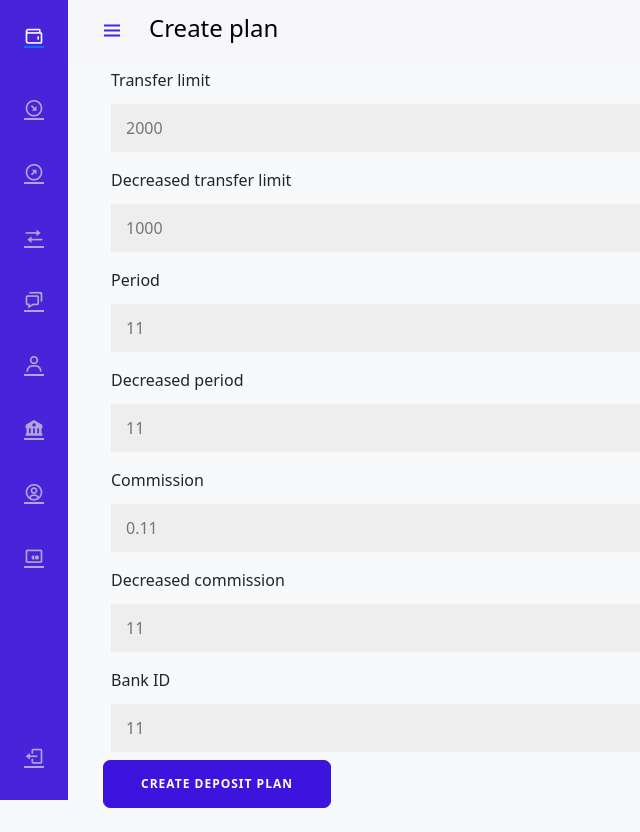
After one commit to 20xygen/MIPTpay, a Django app: page /create_plan/ in a window 1280 px wide; the page is wider, and only the part inside the window is pictured. The commit adds this page. Shown: that part, without its empty margins (0-640 px from the left). Run offline with Django 4.2, Linux system fonts and the light colour scheme; the visitor is signed in with stand-in values (Sample User, id 1); parts of the project's set-up code (start-up, migrations or seed data) failed here and were passed over.

Commit message:
Added creating plans

```diff
--- a/src/miptpaydj/mainapp/forms.py
+++ b/src/miptpaydj/mainapp/forms.py
@@ -8,6 +8,42 @@ class CreateBankForm(forms.Form):
 
     class Meta(UserCreationForm.Meta):
         fields = ['bank']
+
+
+class DebitForm(forms.Form):
+    transfer_limit = forms.CharField(label='Transfer Limit', max_length=100)
+    decreased_transfer_limit = forms.CharField(label='Decreased Transfer Limit', max_length=100)
+    bank = forms.CharField(label='Name', max_length=100)
+
+    class Meta(UserCreationForm.Meta):
+        fields = ['transfer_limit', 'decreased_transfer_limit', 'bank']
+
+
+class CreditForm(forms.Form):
+    transfer_limit = forms.CharField(label='Credit Limit', max_length=100)
+    decreased_transfer_limit = forms.CharField(label='Decreased Credit Limit', max_length=100)
+    lower_limit = forms.CharField(label='Lower Limit', max_length=100)
+    decreased_lower_limit = forms.CharField(label='Decreased Lower Limit', max_length=100)
+    commission = forms.CharField(label='Commission', max_length=100)
+    decreased_commission = forms.CharField(label='Decreased Commission', max_length=100)
+    bank = forms.CharField(label='Name', max_length=100)
+
+    class Meta(UserCreationForm.Meta):
+        fields = ['transfer_limit', 'decreased_transfer_limit', 'lower_limit', 'decreased_lower_limit', 'commission', 'decreased_commission', 'bank']
+
+
+class DepositForm(forms.Form):
+    transfer_limit = forms.CharField(label='Credit Limit', max_length=100)
+    decreased_transfer_limit = forms.CharField(label='Decreased Credit Limit', max_length=100)
+    period = forms.CharField(label='Lower Limit', max_length=100)
+    decreased_period = forms.CharField(label='Decreased Lower Limit', max_length=100)
+    commission = forms.CharField(label='Commission', max_length=100)
+    decreased_commission = forms.CharField(label='Decreased Commission', max_length=100)
+    bank = forms.CharField(label='Name', max_length=100)
+
+    class Meta(UserCreationForm.Meta):
+        fields = ['transfer_limit', 'decreased_transfer_limit', 'period', 'decreased_period', 'commission',
+                  'decreased_commission', 'bank']
 
 
 class CreateClientForm(forms.Form):
@@ -24,6 +60,7 @@ class CreateAccountForm(forms.Form):
 
     class Meta(UserCreationForm.Meta):
         fields = ['bank', 'plan', 'client']
+
 
 class UpdateProfileForm(forms.Form):
     name = forms.CharField(max_length=100, help_text='Name')
--- a/src/miptpaydj/mainapp/static/css/styles.css
+++ b/src/miptpaydj/mainapp/static/css/styles.css
@@ -83,3 +83,7 @@ table tr:hover {
 .table-bottom {
     margin-top: 35px;
 }
+
+.link {
+    text-decoration: none;
+}
--- a/src/miptpaydj/mainapp/templates/banks.html
+++ b/src/miptpaydj/mainapp/templates/banks.html
@@ -70,5 +70,10 @@
             {% endfor %}
         </tbody>
     </table>
+    {% if is_staff %}
+    <button class="container-button" style="margin-top: 35px;"><a style="color: inherit;text-decoration: none;" href="/create_plan/?type=0">Create debit plan</a></button>
+    <button class="container-button"><a style="color: inherit;text-decoration: none;" href="/create_plan/?type=1">Create credit plan</a></button>
+    <button class="container-button"><a style="color: inherit;text-decoration: none;" href="/create_plan/?type=2">Create deposit plan</a></button>
+    {% endif %}
 
 {% endblock %}
--- /dev/null
+++ b/src/miptpaydj/mainapp/templates/create_plan.html
@@ -0,0 +1,148 @@
+{% extends 'material_base.html' %}
+{% block title %}Create plan{% endblock %}
+{% block header %}Create plan{% endblock %}
+{% block enable_logo %}{% endblock %}
+{% block enable1 %}{% endblock %}
+{% block enable2 %}{% endblock %}
+{% block enable3 %}{% endblock %}
+{% block enable_chats %}{% endblock %}
+{% block enable4 %}{% endblock %}
+{% block enable5 %}{% endblock %}
+{% block enable6 %}active{% endblock %}
+{% block enable7 %}{% endblock %}
+{% block enable8 %}{% endblock %}
+{% block enable9 %}{% endblock %}
+{% block content %}
+    {% if type == '0' %}
+    <form class="outer-container" method="post">
+        {% csrf_token %}
+        <div class="form-container">
+            <div class="container-input">
+                <label for="1">Transfer limit</label>
+                <input type="text" id="1" name="transfer_limit" placeholder="2000" />
+            </div>
+        </div>
+        <div class="form-container">
+            <div class="container-input">
+                <label for="2">Decreased transfer limit</label>
+                <input type="text" id="2" name="decreased_transfer_limit" placeholder="1000" />
+            </div>
+        </div>
+        <div class="form-container">
+            <div class="container-input">
+                <label for="3">Bank ID</label>
+                <input type="text" id="3" name="bank" placeholder="11" />
+            </div>
+        </div>
+        <div class="form-container">
+            <button class="container-button" type="submit">
+                Create debit plan
+            </button>
+        </div>
+    </form>
+    {% elif type == '1' %}
+    <form class="outer-container" method="post">
+        {% csrf_token %}
+        <div class="form-container">
+            <div class="container-input">
+                <label for="4">Transfer limit</label>
+                <input type="text" id="4" name="transfer_limit" placeholder="2000" />
+            </div>
+        </div>
+        <div class="form-container">
+            <div class="container-input">
+                <label for="5">Decreased transfer limit</label>
+                <input type="text" id="5" name="decreased_transfer_limit" placeholder="1000" />
+            </div>
+        </div>
+        <div class="form-container">
+            <div class="container-input">
+                <label for="6">Lower limit</label>
+                <input type="text" id="6" name="lower_limit" placeholder="11" />
+            </div>
+        </div>
+        <div class="form-container">
+            <div class="container-input">
+                <label for="7">Decreased lower limit</label>
+                <input type="text" id="7" name="decreased_lower_limit" placeholder="11" />
+            </div>
+        </div>
+        <div class="form-container">
+            <div class="container-input">
+                <label for="8">Commission</label>
+                <input type="text" id="8" name="commission" placeholder="0.11" />
+            </div>
+        </div>
+        <div class="form-container">
+            <div class="container-input">
+                <label for="9">Decreased commission</label>
+                <input type="text" id="9" name="decreased_commission" placeholder="11" />
+            </div>
+        </div>
+        <div class="form-container">
+            <div class="container-input">
+                <label for="10">Bank ID</label>
+                <input type="text" id="10" name="bank" placeholder="11" />
+            </div>
+        </div>
+        <div class="form-container">
+            <button class="container-button" type="submit">
+                Create credit plan
+            </button>
+        </div>
+    </form>
+    {% else %}
+    <form class="outer-container" method="post">
+        {% csrf_token %}
+        <div class="form-container">
+            <div class="container-input">
+                <label for="11">Transfer limit</label>
+                <input type="text" id="11" name="transfer_limit" placeholder="2000" />
+            </div>
+        </div>
+        <div class="form-container">
+            <div class="container-input">
+                <label for="12">Decreased transfer limit</label>
+                <input type="text" id="12" name="decreased_transfer_limit" placeholder="1000" />
+            </div>
+        </div>
+        <div class="form-container">
+            <div class="container-input">
+                <label for="13">Period</label>
+                <input type="text" id="13" name="period" placeholder="11" />
+            </div>
+        </div>
+        <div class="form-container">
+            <div class="container-input">
+                <label for="14">Decreased period</label>
+                <input type="text" id="14" name="decreased_period" placeholder="11" />
+            </div>
+        </div>
+        <div class="form-container">
+            <div class="container-input">
+                <label for="15">Commission</label>
+                <input type="text" id="15" name="commission" placeholder="0.11" />
+            </div>
+        </div>
+        <div class="form-container">
+            <div class="container-input">
+                <label for="16">Decreased commission</label>
+                <input type="text" id="16" name="decreased_commission" placeholder="11" />
+            </div>
+        </div>
+        <div class="form-container">
+            <div class="container-input">
+                <label for="17">Bank ID</label>
+                <input type="text" id="17" name="bank" placeholder="11" />
+            </div>
+        </div>
+        <div class="form-container">
+            <button class="container-button" type="submit">
+                Create deposit plan
+            </button>
+        </div>
+    </form>
+    {% endif %}
+
+
+{% endblock %}
--- a/src/miptpaydj/mainapp/urls.py
+++ b/src/miptpaydj/mainapp/urls.py
@@ -6,6 +6,7 @@ urlpatterns = [
     path('chats/', views.chats, name='chats'),
     path('account/', views.accounts, name='accounts'),
     path('banks/', views.banks, name='banks'),
+    path('create_plan/', views.create_plan, name='create_plan'),
     path('plans/', views.plans, name='plans'),
     path('persons/', views.persons, name='persons'),
     path('clients/', views.clients, name='clients'),
--- a/src/miptpaydj/mainapp/views.py
+++ b/src/miptpaydj/mainapp/views.py
@@ -2,7 +2,7 @@ from django.contrib.auth import authenticate, login
 from django.contrib.auth.decorators import login_required
 from django.shortcuts import render, redirect
 
-from src.miptpaydj.mainapp.forms import MessengerForm, RegisterForm, PutForm, TransferForm, UpdateProfileForm, CreateClientForm, CreateAccountForm, CreateBankForm
+from src.miptpaydj.mainapp.forms import MessengerForm, RegisterForm, PutForm, TransferForm, UpdateProfileForm, CreateClientForm, CreateAccountForm, CreateBankForm, DebitForm, CreditForm, DepositForm
 from src.miptpaydj.mainapp.models import BankModel, AccountModel, PlanModel, PersonModel, ConversationModel, MessageModel, ClientModel, TransactionModel
 
 import src
@@ -18,12 +18,74 @@ def banks(request):
               src.Plan.display_period(plan.period, plan.decreased_period),
               src.Plan.display_limit(plan.lower_limit, plan.decreased_lower_limit))
              for plan in plans]
-    form = CreateBankForm(request.POST)
-    if form.is_valid():
-        bank = str(form.cleaned_data['bank'])
+    form0 = CreateBankForm(request.POST)
+    if form0.is_valid():
+        bank = str(form0.cleaned_data['bank'])
         src.Bank(None, bank)
         return redirect('/banks/')
     return render(request, 'banks.html', {'banks': banks, 'is_staff': request.user.is_staff, 'plans': plans})
+
+
+@login_required
+def create_plan(request):
+    type = request.GET.get('type')
+    if type == '0':
+        form = DebitForm(request.POST)
+        if form.is_valid():
+            bank_id = int(form.cleaned_data.get('bank'))
+            bank = src.SingleDO.DO().get(bank_id, "Bank")
+            if bank is not None:
+                debit = src.PlanFactory.create_debit_plan(src.TransferLimit(int(form.cleaned_data.get('transfer_limit')), int(form.cleaned_data.get('decreased_transfer_limit'))), bank_id)
+                bank.add_plan(debit.id)
+                src.SingleDO.DO().done_with(bank_id, "Bank")
+                return redirect(f'/banks/')
+    elif type == '1':
+        form = CreditForm(request.POST)
+        if form.is_valid():
+            bank_id = int(form.cleaned_data.get('bank'))
+            bank = src.SingleDO.DO().get(bank_id, "Bank")
+            if bank is not None:
+                credit = src.PlanFactory.create_credit_plan(
+                    src.TransferLimit(
+                        int(form.cleaned_data.get('transfer_limit')),
+                        int(form.cleaned_data.get('decreased_transfer_limit'))
+                    ),
+                    src.LowerLimit(
+                        int(form.cleaned_data.get('lower_limit')),
+                        int(form.cleaned_data.get('decreased_lower_limit'))
+                    ),
+                    src.Commission(
+                        float(form.cleaned_data.get('commission')),
+                        float(form.cleaned_data.get('decreased_commission'))
+                    ),
+                    bank_id)
+                bank.add_plan(credit.id)
+                src.SingleDO.DO().done_with(bank_id, "Bank")
+                return redirect(f'/banks/')
+    else:
+        form = DepositForm(request.POST)
+        if form.is_valid():
+            bank_id = int(form.cleaned_data.get('bank'))
+            bank = src.SingleDO.DO().get(bank_id, "Bank")
+            if bank is not None:
+                deposit = src.PlanFactory.create_deposit_plan(
+                    src.TransferLimit(
+                        int(form.cleaned_data.get('transfer_limit')),
+                        int(form.cleaned_data.get('decreased_transfer_limit'))
+                    ),
+                    src.Period(
+                        int(form.cleaned_data.get('period')),
+                        int(form.cleaned_data.get('decreased_period'))
+                    ),
+                    src.Commission(
+                        float(form.cleaned_data.get('commission')),
+                        float(form.cleaned_data.get('decreased_commission'))
+                    ),
+                    bank_id)
+                bank.add_plan(deposit.id)
+                src.SingleDO.DO().done_with(bank_id, "Bank")
+                return redirect(f'/banks/')
+    return render(request, 'create_plan.html', {'type': type})
 
 
 @login_required
@@ -129,6 +191,7 @@ def plans(request):
               src.Plan.display_period(plan.period, plan.decreased_period),
               src.Plan.display_limit(plan.lower_limit, plan.decreased_lower_limit))
              for plan in plans]
+
     return render(request, 'plans.html', {'plans': plans, 'is_staff': request.user.is_staff})
 
 
```
